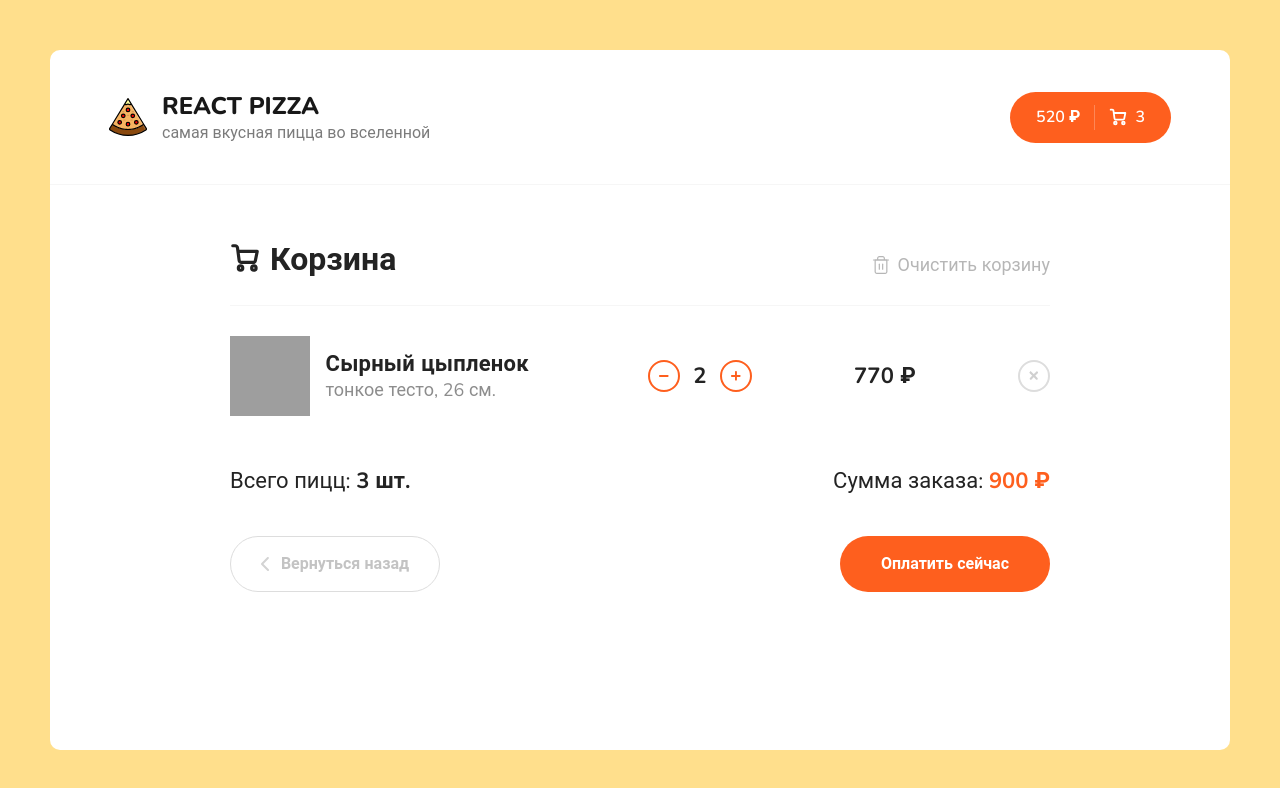
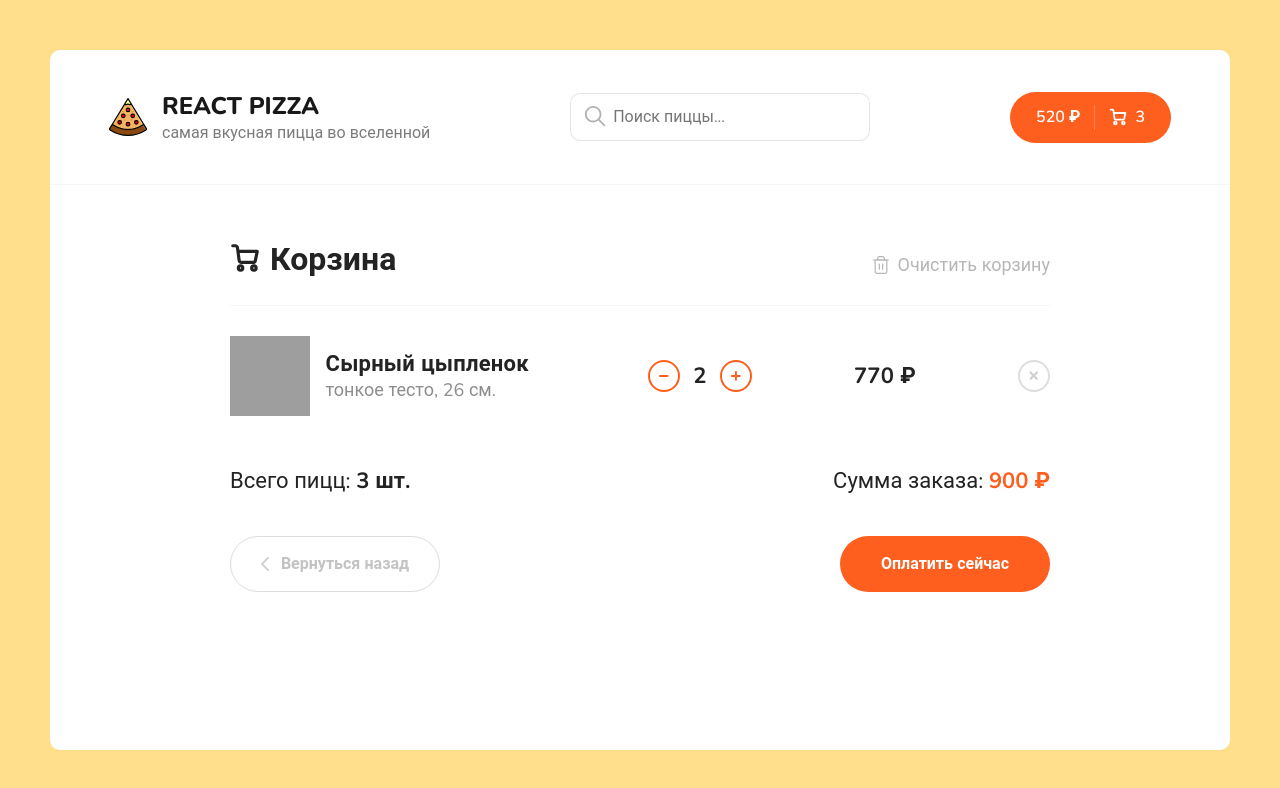
Before and after one commit to RandyCheBro/react-pizza, a React (Create React App) app: page /cart in a window 1280 px wide. Shown: the top 788 px of the page. Built offline with nearby package versions, Linux system fonts and the light colour scheme; grey boxes are pictures that could not be loaded.

Commit message:
добавляет поиск пицц и пагинацию страниц

```diff
--- a/package.json
+++ b/package.json
@@ -11,6 +11,7 @@
     "react": "^18.2.0",
     "react-content-loader": "^6.2.1",
     "react-dom": "^18.2.0",
+    "react-paginate": "^8.2.0",
     "react-router-dom": "^6.21.1",
     "react-scripts": "5.0.1",
     "sass": "^1.69.6",
--- a/src/App.js
+++ b/src/App.js
@@ -1,6 +1,7 @@
 import React from "react";
 import { Routes, Route } from "react-router-dom";
 
+import { AppContext } from "./contexts/AppContext";
 import Header from "./components/Header";
 import Home from "./pages/Home";
 import NotFound from "./pages/NotFound";
@@ -9,7 +10,10 @@ import "./scss/app.scss";
 import Cart from "./pages/Cart";
 
 function App() {
+  const [searchValue, setSearchValue] = React.useState("");
+
   return (
+    <AppContext.Provider value={{ searchValue, setSearchValue }}>
       <div className="wrapper">
         <Header />
         <div className="content">
@@ -20,6 +24,7 @@ function App() {
           </Routes>
         </div>
       </div>
+    </AppContext.Provider>
   );
 }
 
--- a/src/components/Header.jsx
+++ b/src/components/Header.jsx
@@ -1,9 +1,11 @@
 import React from "react";
 import { Link } from "react-router-dom";
 
+import Search from "./Search";
 import headerLogo from "../assets/img/pizza-logo.svg";
 
 export default function Header() {
+
   return (
     <div className="header">
       <div className="container">
@@ -16,6 +18,7 @@ export default function Header() {
             </div>
           </div>
         </Link>
+        <Search />
         <div className="header__cart">
           <Link to="cart" className="button button--cart">
             <span>520 ₽</span>
--- /dev/null
+++ b/src/components/Pagination/Pagination.module.scss
@@ -0,0 +1,34 @@
+.root {
+  display: inline-flex;
+  gap: 10px;
+
+  li {
+    display: inline-block;
+
+    a {
+      display: inline-block;
+      line-height: 40px;
+      width: 45px;
+      height: 45px;
+      border: 1px solid #FE5F1E;
+      text-align: center;
+      border-radius: 30px;
+      cursor: pointer;
+      color: #FE5F1E;
+
+      &:hover {
+        color: #fff;
+        background-color: #FE5F1E;
+      }
+    }
+  }
+
+  :global {
+    .selected {
+      a {
+        color: #fff;
+        background-color: #FE5F1E;
+      }
+    }
+  }
+}
--- /dev/null
+++ b/src/components/Pagination/index.jsx
@@ -0,0 +1,21 @@
+import React from "react";
+import ReactPaginate from "react-paginate";
+
+import styles from "./Pagination.module.scss";
+
+function Pagination({ onChangePage, dataPages }) {
+  return (
+    <ReactPaginate
+      className={styles.root}
+      breakLabel="..."
+      nextLabel=">"
+      onPageChange={(e) => onChangePage(e.selected + 1)}
+      pageRangeDisplayed={dataPages.per_page}
+      pageCount={dataPages.total_pages}
+      previousLabel="<"
+      renderOnZeroPageCount={null}
+    />
+  );
+}
+
+export default Pagination;
--- /dev/null
+++ b/src/components/Search/Search.module.scss
@@ -0,0 +1,48 @@
+.root {
+  display: flex;
+
+  .label {
+    position: relative;
+  }
+
+  .input {
+    width: 300px;
+    padding: 12px 20px 12px 42px;
+    border: 1px solid rgba(0, 0, 0, 0.1);
+    border-radius: 10px;
+    font-size: 16px;
+
+    @media screen and (max-width: 455px) {
+      width: 230px;
+    }
+
+    &:focus {
+      border: 1px solid rgba(0, 0, 0, 0.2);
+    }
+  }
+
+  .icon {
+    position: absolute;
+    left: 14px;
+    top: 12px;
+    width: 22px;
+    height: 22px;
+    opacity: 0.3;
+  }
+
+  .clearIcon {
+    position: absolute;
+    right: 10px;
+    top: 11px;
+    width: 25px;
+    height: 25px;
+    opacity: 0.3;
+    cursor: pointer;
+    transition: opacity 0.2s linear, transform 0.3 linear;
+
+    &:hover {
+      transform: scale(105%);
+      opacity: 0.8;
+    }
+  }
+}
--- /dev/null
+++ b/src/components/Search/index.jsx
@@ -0,0 +1,50 @@
+import React from "react";
+
+import { AppContext } from "../../contexts/AppContext";
+
+import styles from "./Search.module.scss";
+
+function Search() {
+  const { searchValue, setSearchValue } = React.useContext(AppContext);
+
+  return (
+    <div className={styles.root}>
+      <label className={styles.label}>
+        <svg
+          className={styles.icon}
+          xmlns="http://www.w3.org/2000/svg"
+          viewBox="0 0 24 24"
+          fill="none"
+        >
+          <path
+            fillRule="evenodd"
+            clipRule="evenodd"
+            d="M1 10C1 5.02944 5.02944 1 10 1C14.9706 1 19 5.02944 19 10C19 12.125 18.2635 14.078 17.0319 15.6177L23.4142 22L22 23.4142L15.6177 17.0319C14.078 18.2635 12.125 19 10 19C5.02944 19 1 14.9706 1 10ZM10 3C6.13401 3 3 6.13401 3 10C3 13.866 6.13401 17 10 17C13.866 17 17 13.866 17 10C17 6.13401 13.866 3 10 3Z"
+            fill="black"
+          />
+        </svg>
+        <input
+          onInput={(e) => setSearchValue(e.target.value)}
+          className={styles.input}
+          type="text"
+          name="search"
+          value={searchValue}
+          placeholder="Поиск пиццы..."
+        />
+        {searchValue && (
+          <svg
+            onClick={() => setSearchValue("")}
+            className={styles.clearIcon}
+            viewBox="0 0 48 48"
+            xmlns="http://www.w3.org/2000/svg"
+          >
+            <path d="M38 12.83l-2.83-2.83-11.17 11.17-11.17-11.17-2.83 2.83 11.17 11.17-11.17 11.17 2.83 2.83 11.17-11.17 11.17 11.17 2.83-2.83-11.17-11.17z" />
+            <path d="M0 0h48v48h-48z" fill="none" />
+          </svg>
+        )}
+      </label>
+    </div>
+  );
+}
+
+export default Search;
--- /dev/null
+++ b/src/contexts/AppContext.jsx
@@ -0,0 +1,3 @@
+import React from "react";
+
+export const AppContext = React.createContext({});
--- a/src/pages/Home.jsx
+++ b/src/pages/Home.jsx
@@ -1,26 +1,34 @@
 import React from "react";
 import axios from "axios";
 
+import { AppContext } from "../contexts/AppContext";
 import Sort from "../components/Sort";
 import Categories from "../components/Categories";
 import PizzaBlock from "../components/PizzaBlock/PizzaBlock";
 import Skeleton from "../components/PizzaBlock/Skeleton";
+import Pagination from "../components/Pagination";
 
 function Home() {
+  const { searchValue } = React.useContext(AppContext);
   const [items, setItems] = React.useState([]);
   const [isLoading, setIsLoading] = React.useState(true);
   const [categoryId, setCategoryId] = React.useState(0);
   const [sort, setSort] = React.useState(0);
-  const filter = ["rating","-rating", "price", "-price", "title"];
+  const [currentPage, setCurrentPage] = React.useState(1);
+  const filter = ["rating", "-rating", "price", "-price", "title"];
+  const [dataPages, setDataPages] = React.useState({});
+
+  console.log(dataPages);
 
   const getItems = async () => {
+    const category = categoryId !== 0 ? `&category=${categoryId}` : "";
+    const search = searchValue ? `&title=*${searchValue}` : "";
     try {
       const { data } = await axios.get(
-        `https://e9ed366f32a5f982.mokky.dev/items?sortBy=${filter[sort]}${
-          categoryId !== 0 ? `&category=${categoryId}` : ""
-        }`
+        `https://e9ed366f32a5f982.mokky.dev/items?page=${currentPage}&limit=4&sortBy=${filter[sort]}${category}${search}`
       );
-      setItems(data);
+      setItems(data.items);
+      setDataPages(data.meta);
       setIsLoading(false);
     } catch (error) {
       alert("Не удалось получить список товаров");
@@ -31,9 +39,15 @@ function Home() {
   React.useEffect(() => {
     setIsLoading(true);
     getItems();
-    window.scrollTo(0, 0);
+    /* window.scrollTo(0, 0); */
     // eslint-disable-next-line react-hooks/exhaustive-deps
-  }, [categoryId, sort]);
+  }, [categoryId, sort, searchValue, currentPage]);
+
+  const sceletons = [...new Array(6)].map((_, index) => (
+    <Skeleton key={index} />
+  ));
+
+  const pizzas = items.map((obj) => <PizzaBlock key={obj.id} {...obj} />);
 
   return (
     <div className="container">
@@ -45,11 +59,11 @@ function Home() {
         <Sort handleChangeSort={(i) => setSort(i)} sort={sort} />
       </div>
       <h2 className="content__title">Все пиццы</h2>
-      <div className="content__items">
-        {isLoading
-          ? [...new Array(6)].map((_, index) => <Skeleton key={index} />)
-          : items.map((obj) => <PizzaBlock key={obj.id} {...obj} />)}
-      </div>
+      <div className="content__items">{isLoading ? sceletons : pizzas}</div>
+      <Pagination
+        onChangePage={(number) => setCurrentPage(number)}
+        dataPages={dataPages}
+      />
     </div>
   );
 }
--- a/src/scss/components/_header.scss
+++ b/src/scss/components/_header.scss
@@ -9,7 +9,7 @@
     align-items: center;
     justify-content: space-between;
 
-    @media screen and (max-width: 650px) {
+    @media screen and (max-width: 1000px) {
       flex-direction: column;
       gap: 24px;
     }
```
Also changed, not shown: 1 other file (tests, documents, lock files or other folders). Lines whose indentation alone changed are shown as unchanged.
